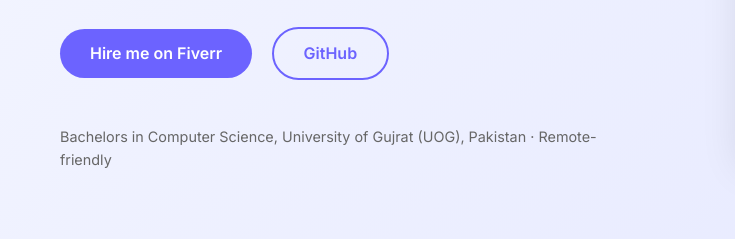
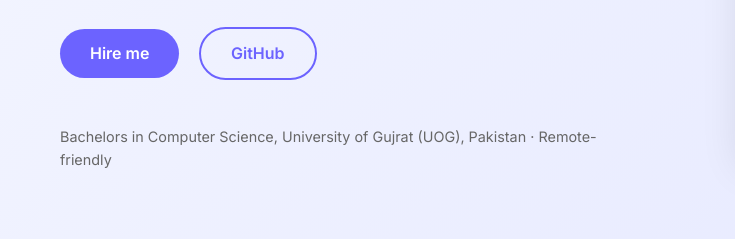
Before and after one commit to Areeahh/my_portfolio, a plain HTML site: page index.html in a window 1280 px wide. Shown: the part 401-640 px from the top of the page, 0-735 px from the left. Drawn offline with Linux system fonts and the light colour scheme.

Commit message:
Update index.html

```diff
--- a/index.html
+++ b/index.html
@@ -15,7 +15,7 @@
         <h1 class="name">Hi im Areeha</h1>
         <p class="subtitle">Frontend Developer — Landing pages, responsive UI, marketing pages, UI/UX polishing, Bootstrap dashboards</p>
         <div class="cta-group">
-          <a class="btn" href="#contact">Hire me on Fiverr</a>
+          <a class="btn" href="#contact">Hire me </a>
           <a class="ghost-btn" href="https://github.com/your-username" target="_blank" rel="noreferrer">GitHub</a>
         </div>
         <p class="hero-note">Bachelors in Computer Science, University of Gujrat (UOG), Pakistan · Remote-friendly</p>
```
